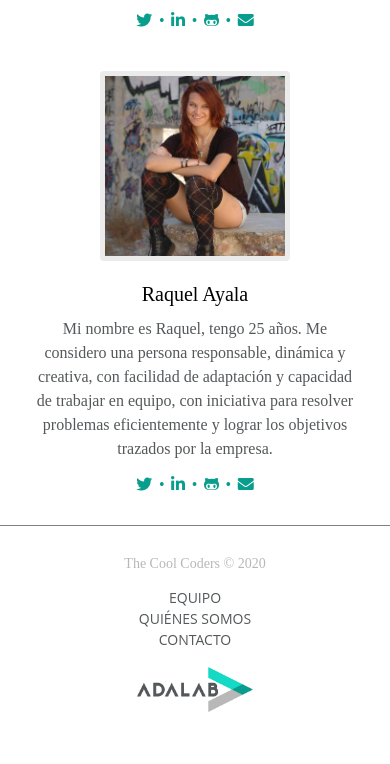
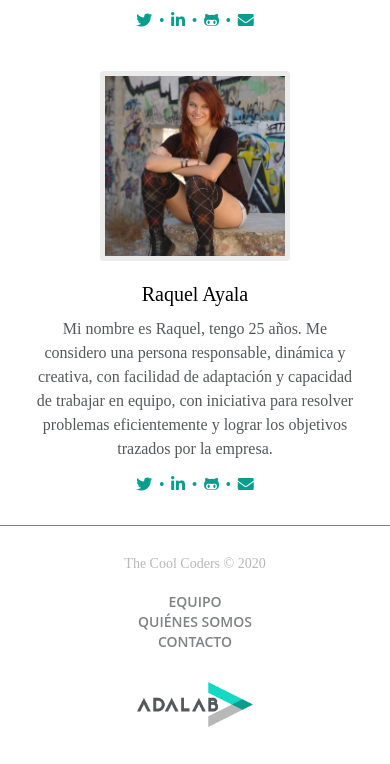
Before and after one commit to Adalab/project-promo-i-module-1-team-3-morning, a plain HTML site: page index.html in a window 390 px wide. Shown: the part 3938-4702 px from the top of the page. Before the commit the page ends 4670 px from the top, so only its background shows below. Drawn offline with Linux system fonts and the light colour scheme.

Commit message:
Redo footer mobile version

```diff
--- a/index.html
+++ b/index.html
@@ -296,23 +296,24 @@
 		</section>
 	</main>
 	<footer>
+		<hr class="mark" noshade size="1px" ; />
 		<div class="footer">
-			<hr class="mark" noshade size="1px" ; />
-			<p class="copyright-footer">The Cool Coders © 2020</p>
+				<p class="copyright-footer">The cool coders © 2020</p>
 				<nav class="nav-footer">
 					<ul>
-					<li class="list-footer">
-						<a class="links-footer" href="#go_team">EQUIPO</a>
+						<li>
+							<a class="links-footer" href="#go_team">Equipo</a>
 						</li>
-					<li class="list-footer">
-						<a class="links-footer" href="#go_about">QUIÉNES SOMOS</a>
+						<li>
+							<a class="links-footer" href="#go_about">Quiénes somos</a>
 						</li>
-					<li class="list-footer">
-						<a class="links-footer" href="#">CONTACTO</a>
+						<li>
+							<a class="links-footer" href="#">Contacto</a>
 						</li>
 					</ul>
 				</nav>
-			<div class="image-footer"><img src="./images/logoadalab.png" alt="logo adalab" />
+				<div class="logo-footer">
+					<a href="https://adalab.es/"><img src="./images/logoadalab.png" alt="logo adalab" /></a>
 				</div>
 		</div>
 	</footer>
--- a/styles/main.css
+++ b/styles/main.css
@@ -10,7 +10,6 @@ html {
   justify-content: center;
   align-items: center;
   margin: 0 15px;
-  /* background-color: blueviolet; */
 }
 
 .candidate {
@@ -247,62 +246,64 @@ i {
 
 .mark {
   margin: 0;
+  margin-top: 50px;
   width: 100%;
   color: rgb(184, 184, 185);
 }
 
+/* FOOTER */
+
 .footer {
-  width: 100%;
-  margin-top: 50px;
-  margin-bottom: 20px;
+  margin: 30px 74px 45px;
   display: flex;
   flex-direction: column;
   align-items: center;
-  justify-content: center;
 }
 
 .copyright-footer {
-  margin-top: 1.875rem;
-  margin-bottom: 0;
+  margin-top: 0;
+  margin-bottom: 20px;
+  text-transform: capitalize;
   color: #b8b8b9;
   font-size: 0.875rem;
   text-align: center;
 }
 
 .nav-footer {
-  width: 100%;
   text-align: center;
   padding-left: 0px;
 }
 
-.list-footer {
-  margin: 0px;
-  list-style: none;
-  font-size: 0.875rem;
-  line-height: 1.25rem;
+.nav-footer ul {
+  /*width: 114px;*/
+  height: 60px;
+  margin: 0;
+}
+
+.links-footer {
   text-decoration: none;
+  text-transform: uppercase;
+  color: rgba(84, 88, 90, 0.75);
+  font-size: 14px;
+  font-weight: 600;
+  line-height: 20px;
+  font-family: "Open Sans", sans-serif;
 }
 
 ul {
   padding: 0px;
 }
 
-.image-footer {
-  display: flex;
+.logo-footer {
   width: 115.9px;
   height: 45px;
+  margin-top: 30px;
+  display: flex;
   text-align: center;
 }
 
-.image-footer img {
+.logo-footer img {
   width: 100%;
   height: 100%;
   margin-bottom: 45px;
 }
-
-.links-footer {
-  text-decoration: none;
-  color: #54585a;
-  font-size: 0.875rem;
-  font-family: "Open Sans", sans-serif;
-}
```
Lines whose indentation alone changed are shown as unchanged.
